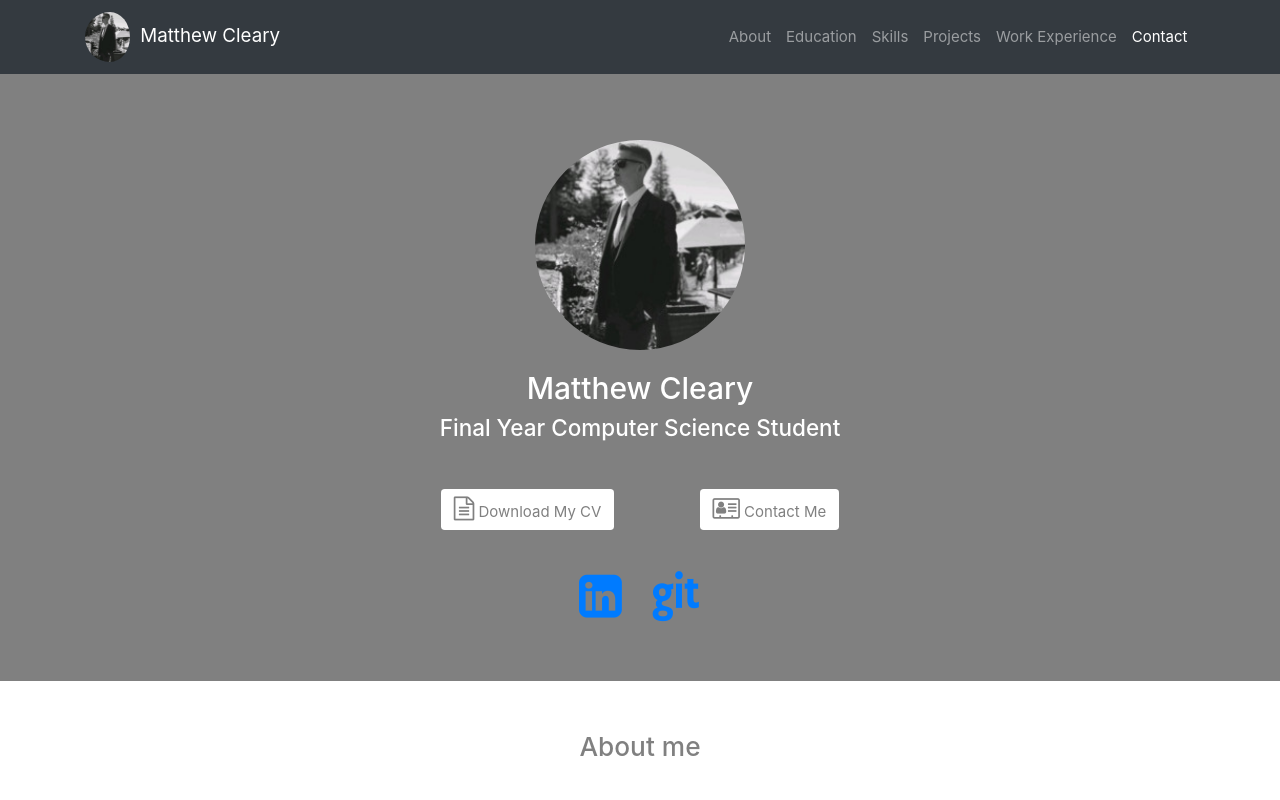
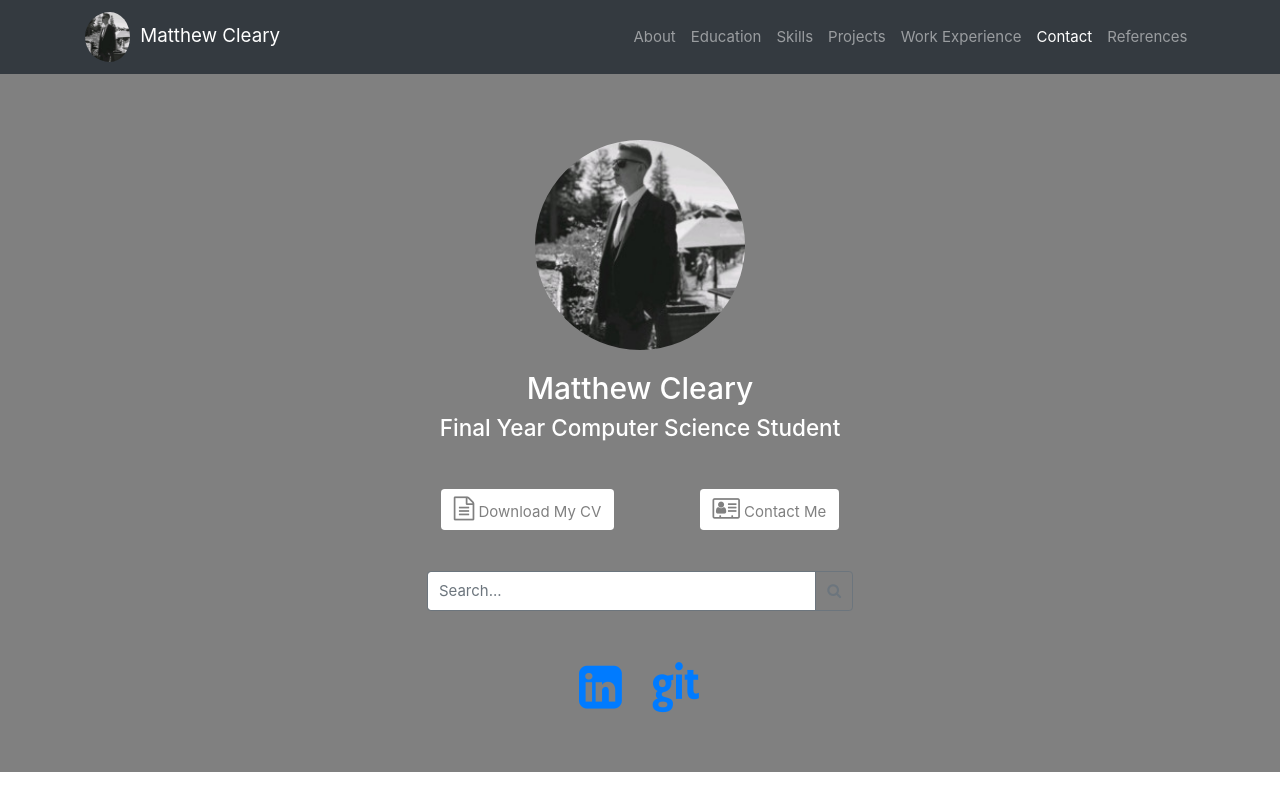
Before and after one commit to MattCleary/MattCleary.github.io, a website with bundled scripts: page index.html in a window 1280 px wide. Shown: the top 800 px of the page. Built offline with nearby package versions, Linux system fonts and the light colour scheme; files whose address does not match are found by name.

Commit message:
Added search

```diff
--- a/css/cv.css
+++ b/css/cv.css
@@ -62,6 +62,15 @@ section {
 .nav-item:hover {
     -webkit-transform: scale(1.1);
     transform: scale(1.1);
+}
+
+.input-group {
+	margin-bottom: 12%;
+}
+
+.input-group:hover {
+    -webkit-transform: scale(1.05);
+    transform: scale(1.05);
 }
 
 #content {
--- a/index.html
+++ b/index.html
@@ -56,6 +56,9 @@
             <li class="nav-item">
               <a class="nav-link js-scroll-trigger" href="#contact">Contact</a>
             </li>
+            <li class="nav-item">
+              <a class="nav-link js-scroll-trigger" href="#">References</a>
+            </li>
           </ul>
         </div>
       </div>
@@ -70,6 +73,18 @@
       <div class="col-md-8 mx-auto text-center">
         <button type="submit" class="btn" style="margin: 5%"  onclick="window.open('CVForMatthewCleary.docx')"> <i class="fa fa-file-text-o" style="font-size:24px;"></i> Download My CV</button>
         <button type="submit" class="btn" style="margin: 5%"  onclick="window.location.href='#contact'"> <i class="fa fa-address-card-o" style="font-size:24px"></i> Contact Me</button>
+      </div>
+      <div class="col-md-4 mx-auto text-center">
+        <div class="row">
+          <div class="input-group">
+              <input class="form-control border-secondary py-2" type="search" placeholder="Search...">
+              <div class="input-group-append">
+                  <button class="btn btn-outline-secondary" type="button">
+                      <i class="fa fa-search"></i>
+                  </button>
+              </div>
+          </div>
+        </div>
       </div>
       <div class="col-md-8 mx-auto text-center">
         <a class="LI-simple-link" href='www.linkedin.com/in/matthewcleary96' target="_blank"><i class="fa fa-linkedin-square" style="font-size:50px"></i></a>
```
